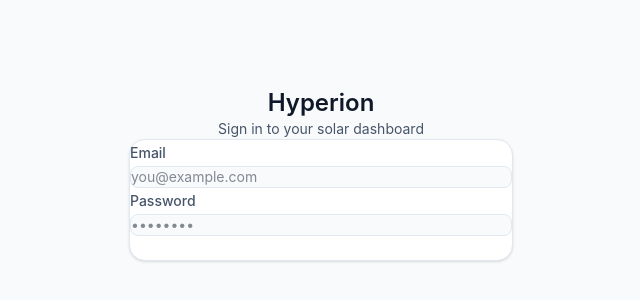
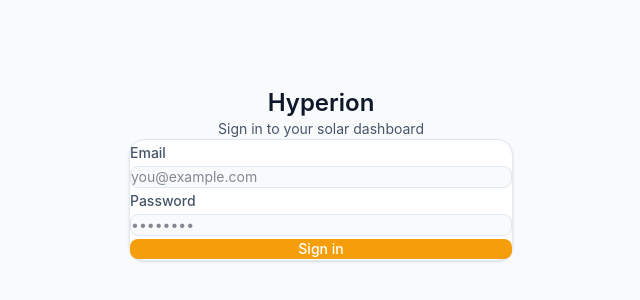
Before and after one commit to phy-nikhilroy/hyperion, a React (Vite) app in the folder client/: page /login in a window 1280 px wide. Shown: the part 226-526 px from the top of the page, without its empty margins (319-959 px from the left). Built offline with nearby package versions, Linux system fonts and the light colour scheme.

Commit message:
chore(design): finalize color palette and tailwind tokens
Solar/Energy theme — amber accent (#f59e0b light, #fbbf24 dark) with
slate neutrals for light mode and zinc-950 pure dark base. Removes all
placeholder values from index.css and design_guidelines.md.

```diff
--- a/client/src/index.css
+++ b/client/src/index.css
@@ -3,40 +3,40 @@
 /* Class-based dark mode — toggle .dark on <html> */
 @custom-variant dark (&:where(.dark, .dark *));
 
-/* ─── Color tokens (placeholders — fill in during design phase) ─────────────
+/* ─── Color tokens ───────────────────────────────────────────────────────────
    These generate Tailwind utilities: bg-light-base, text-dark-primary, etc.
    Never hardcode hex values in JSX — always use the token class names.
    ─────────────────────────────────────────────────────────────────────────── */
 @theme {
-  /* Light theme */
-  --color-light-base:        #f8fafc;
-  --color-light-surface:     #ffffff;
-  --color-light-surface-alt: #f1f5f9;
-  --color-light-border:      #e2e8f0;
-  --color-light-primary:     #0f172a;
-  --color-light-secondary:   #475569;
-  --color-light-muted:       #94a3b8;
-  --color-light-accent:      #PLACEHOLDER;
-  --color-light-accent-hover:#PLACEHOLDER;
-  --color-light-success:     #22c55e;
-  --color-light-warning:     #f59e0b;
-  --color-light-danger:      #ef4444;
-  --color-light-sidebar:     #ffffff;
+  /* ── Light theme ── */
+  --color-light-base:         #f8fafc;  /* slate-50  — page background        */
+  --color-light-surface:      #ffffff;  /* white     — card background         */
+  --color-light-surface-alt:  #f1f5f9;  /* slate-100 — hover / subtle bg       */
+  --color-light-border:       #e2e8f0;  /* slate-200 — borders, dividers       */
+  --color-light-primary:      #0f172a;  /* slate-900 — headings, key values    */
+  --color-light-secondary:    #475569;  /* slate-600 — labels, descriptions    */
+  --color-light-muted:        #94a3b8;  /* slate-400 — timestamps, disabled    */
+  --color-light-accent:       #f59e0b;  /* amber-500 — buttons, active nav     */
+  --color-light-accent-hover: #d97706;  /* amber-600 — hover on accent         */
+  --color-light-success:      #16a34a;  /* green-600 — online, healthy         */
+  --color-light-warning:      #ea580c;  /* orange-600 — attention required     */
+  --color-light-danger:       #dc2626;  /* red-600   — faults, errors          */
+  --color-light-sidebar:      #ffffff;  /* white     — sidebar background      */
 
-  /* Dark theme */
-  --color-dark-base:         #0f172a;
-  --color-dark-surface:      #1e293b;
-  --color-dark-surface-alt:  #334155;
-  --color-dark-border:       #334155;
-  --color-dark-primary:      #f8fafc;
-  --color-dark-secondary:    #94a3b8;
-  --color-dark-muted:        #475569;
-  --color-dark-accent:       #PLACEHOLDER;
-  --color-dark-accent-hover: #PLACEHOLDER;
-  --color-dark-success:      #22c55e;
-  --color-dark-warning:      #f59e0b;
-  --color-dark-danger:       #ef4444;
-  --color-dark-sidebar:      #1e293b;
+  /* ── Dark theme ── */
+  --color-dark-base:          #09090b;  /* zinc-950  — page background         */
+  --color-dark-surface:       #18181b;  /* zinc-900  — card background         */
+  --color-dark-surface-alt:   #27272a;  /* zinc-800  — hover / subtle bg       */
+  --color-dark-border:        #27272a;  /* zinc-800  — borders, dividers       */
+  --color-dark-primary:       #fafafa;  /* zinc-50   — headings, key values    */
+  --color-dark-secondary:     #a1a1aa;  /* zinc-400  — labels, descriptions    */
+  --color-dark-muted:         #52525b;  /* zinc-600  — timestamps, disabled    */
+  --color-dark-accent:        #fbbf24;  /* amber-400 — buttons, active nav     */
+  --color-dark-accent-hover:  #f59e0b;  /* amber-500 — hover on accent         */
+  --color-dark-success:       #4ade80;  /* green-400 — online, healthy         */
+  --color-dark-warning:       #fb923c;  /* orange-400 — attention required     */
+  --color-dark-danger:        #f87171;  /* red-400   — faults, errors          */
+  --color-dark-sidebar:       #18181b;  /* zinc-900  — sidebar background      */
 
   --font-sans: 'Inter', system-ui, sans-serif;
 }
```
Also changed, not shown: 1 other file (tests, documents, lock files or other folders).
